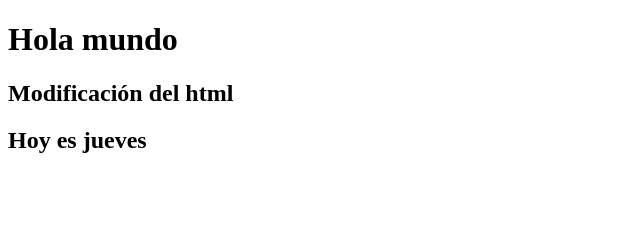
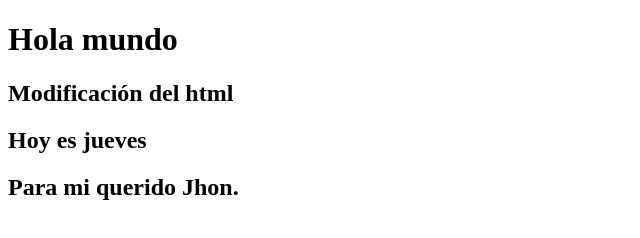
Before and after one commit to JhonAlejandroVelasquez/Contornos_Jhon, a plain HTML site: page myweb/index.html in a window 1280 px wide. Shown: the whole page, without its empty margins (0-640 px from the left). Drawn offline with Linux system fonts and the light colour scheme.

Commit message:
Update index.html
aceptame.

```diff
--- a/myweb/index.html
+++ b/myweb/index.html
@@ -9,5 +9,6 @@
 
         <h2>Modificación del html</h2>
         <h2> Hoy es jueves</h2>
+        <h2> Para mi querido Jhon.</h2>
     </body>
 </html>
```
